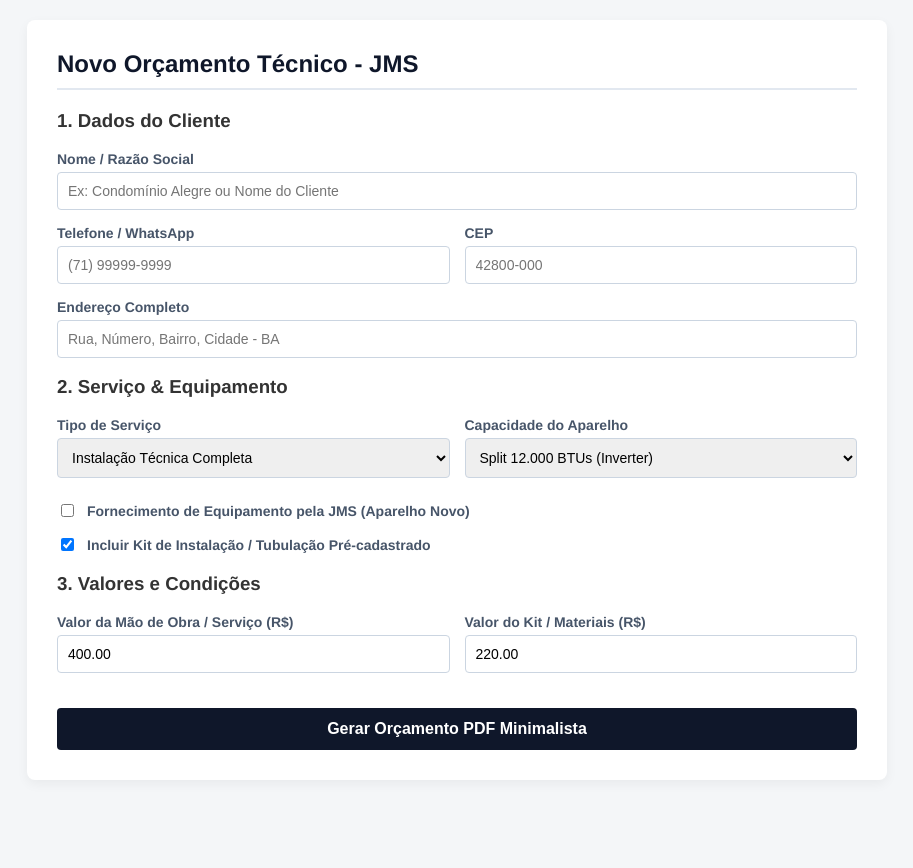
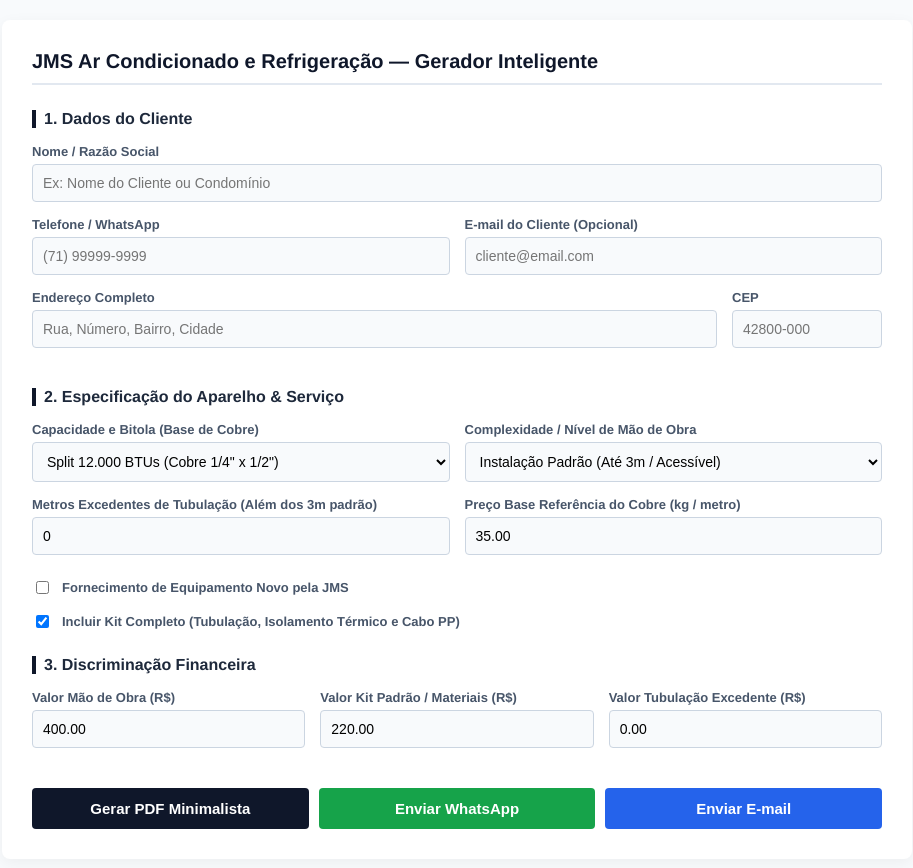
Before and after one commit to JMSBA2018/ORCAMENTO-JMS, a plain HTML site: page index.html in a window 1280 px wide. Shown: the whole page, without its empty margins (183-1096 px from the left). Before the commit the page ends 800 px from the top, so only its background shows below. Drawn offline with nearby package versions, Linux system fonts and the light colour scheme.

Commit message:
Refactor index.html for clarity and user experience
Updated titles, labels, and styles for improved clarity and consistency. Enhanced the form structure and added new input fields for better user interaction.

```diff
--- a/index.html
+++ b/index.html
@@ -2,20 +2,26 @@
 <html lang="pt-BR">
 <head>
     <meta charset="UTF-8">
-    <title>Gerador de Orçamento - JMS Ar Condicionado</title>
-    <!-- Biblioteca jsPDF para gerar o PDF limpo -->
+    <title>JMS Ar Condicionado - Gerador de Orçamentos</title>
+    <!-- Biblioteca jsPDF para geração do PDF -->
     <script src="https://cdnjs.cloudflare.com/ajax/libs/jspdf/2.5.1/jspdf.umd.min.js"></script>
     <style>
-        body { font-family: 'Helvetica Neue', Helvetica, Arial, sans-serif; background: #f4f6f8; margin: 0; padding: 20px; color: #333; }
-        .container { max-width: 800px; background: #fff; padding: 30px; border-radius: 8px; box-shadow: 0 4px 12px rgba(0,0,0,0.05); margin: auto; }
-        h2 { color: #0f172a; border-bottom: 2px solid #e2e8f0; padding-bottom: 10px; margin-top: 0; }
+        body { font-family: 'Helvetica Neue', Helvetica, Arial, sans-serif; background: #f8fafc; margin: 0; padding: 20px; color: #334155; }
+        .container { max-width: 850px; background: #fff; padding: 30px; border-radius: 8px; box-shadow: 0 4px 15px rgba(0,0,0,0.05); margin: auto; }
+        h2 { color: #0f172a; border-bottom: 2px solid #e2e8f0; padding-bottom: 10px; margin-top: 0; font-size: 20px; }
+        h3 { color: #1e293b; font-size: 16px; margin-top: 25px; border-left: 4px solid #0f172a; padding-left: 8px; }
         .form-group { margin-bottom: 15px; }
-        label { display: block; font-weight: bold; margin-bottom: 5px; font-size: 14px; color: #475569; }
-        input, select, textarea { width: 100%; padding: 10px; border: 1px solid #cbd5e1; border-radius: 4px; font-size: 14px; box-sizing: border-box; }
+        label { display: block; font-weight: 600; margin-bottom: 5px; font-size: 13px; color: #475569; }
+        input, select, textarea { width: 100%; padding: 10px; border: 1px solid #cbd5e1; border-radius: 4px; font-size: 14px; box-sizing: border-box; background: #f8fafc; }
         .row { display: flex; gap: 15px; }
         .col { flex: 1; }
-        button { background: #0f172a; color: #fff; border: none; padding: 12px 20px; font-size: 16px; border-radius: 4px; cursor: pointer; width: 100%; margin-top: 20px; font-weight: bold; }
+        .btn-group { display: flex; gap: 10px; margin-top: 25px; }
+        button { background: #0f172a; color: #fff; border: none; padding: 12px 20px; font-size: 15px; border-radius: 4px; cursor: pointer; flex: 1; font-weight: bold; transition: background 0.2s; }
         button:hover { background: #1e293b; }
+        button.btn-whatsapp { background: #16a34a; }
+        button.btn-whatsapp:hover { background: #15803d; }
+        button.btn-email { background: #2563eb; }
+        button.btn-email:hover { background: #1d4ed8; }
         .checkbox-group { display: flex; align-items: center; gap: 10px; margin-top: 8px; }
         .checkbox-group input { width: auto; }
     </style>
@@ -23,13 +29,13 @@
 <body>
 
 <div class="container">
-    <h2>Novo Orçamento Técnico - JMS</h2>
+    <h2>JMS Ar Condicionado e Refrigeração — Gerador Inteligente</h2>
 
-    <!-- DADOS DO CLIENTE -->
+    <!-- 1. DADOS DO CLIENTE -->
     <h3>1. Dados do Cliente</h3>
     <div class="form-group">
         <label>Nome / Razão Social</label>
-        <input type="text" id="cliNome" placeholder="Ex: Condomínio Alegre ou Nome do Cliente">
+        <input type="text" id="cliNome" placeholder="Ex: Nome do Cliente ou Condomínio">
     </div>
     <div class="row">
         <div class="col">
@@ -40,38 +46,63 @@
         </div>
         <div class="col">
             <div class="form-group">
+                <label>E-mail do Cliente (Opcional)</label>
+                <input type="email" id="cliEmail" placeholder="cliente@email.com">
+            </div>
+        </div>
+    </div>
+    <div class="row">
+        <div class="col">
+            <div class="form-group">
+                <label>Endereço Completo</label>
+                <input type="text" id="cliEndereco" placeholder="Rua, Número, Bairro, Cidade">
+            </div>
+        </div>
+        <div class="col" style="max-width: 150px;">
+            <div class="form-group">
                 <label>CEP</label>
                 <input type="text" id="cliCep" placeholder="42800-000">
             </div>
         </div>
     </div>
-    <div class="form-group">
-        <label>Endereço Completo</label>
-        <input type="text" id="cliEndereco" placeholder="Rua, Número, Bairro, Cidade - BA">
-    </div>
 
-    <!-- ESPECIFICAÇÃO DO SERVIÇO -->
-    <h3>2. Serviço & Equipamento</h3>
+    <!-- 2. EQUIPAMENTO E SERVIÇO -->
+    <h3>2. Especificação do Aparelho & Serviço</h3>
     <div class="row">
         <div class="col">
             <div class="form-group">
-                <label>Tipo de Serviço</label>
-                <select id="tipoServico">
-                    <option value="Instalação Técnica Completa">Instalação Técnica Completa</option>
-                    <option value="Manutenção Preventiva / Higienização">Manutenção Preventiva / Higienização</option>
-                    <option value="Manutenção Corretiva / Reparo">Manutenção Corretiva / Reparo</option>
+                <label>Capacidade e Bitola (Base de Cobre)</label>
+                <select id="capacidadeBtu" onchange="atualizarParametrosPorBtu()">
+                    <option value="9000">Split 9.000 BTUs (Cobre 1/4" x 3/8")</option>
+                    <option value="12000" selected>Split 12.000 BTUs (Cobre 1/4" x 1/2")</option>
+                    <option value="18000">Split 18.000 BTUs (Cobre 1/4" x 5/8")</option>
+                    <option value="24000">Split 24.000 BTUs (Cobre 3/8" x 5/8")</option>
                 </select>
             </div>
         </div>
         <div class="col">
             <div class="form-group">
-                <label>Capacidade do Aparelho</label>
-                <select id="capacidadeBtu" onchange="atualizarKitPrecadastrado()">
-                    <option value="9000">Split 9.000 BTUs (Inverter)</option>
-                    <option value="12000" selected>Split 12.000 BTUs (Inverter)</option>
-                    <option value="18000">Split 18.000 BTUs (Inverter)</option>
-                    <option value="24000">Split 24.000 BTUs (Inverter)</option>
+                <label>Complexidade / Nível de Mão de Obra</label>
+                <select id="complexidadeServico" onchange="calcularValoresAutomaticos()">
+                    <option value="padrao">Instalação Padrão (Até 3m / Acessível)</option>
+                    <option value="complexa">Instalação Complexa (Andares / Altura / Dificuldade)</option>
+                    <option value="manutencao">Manutenção / Higienização Especializada</option>
                 </select>
+            </div>
+        </div>
+    </div>
+
+    <div class="row">
+        <div class="col">
+            <div class="form-group">
+                <label>Metros Excedentes de Tubulação (Além dos 3m padrão)</label>
+                <input type="number" id=" metrosExcedentes" value="0" min="0" oninput="calcularValoresAutomaticos()">
+            </div>
+        </div>
+        <div class="col">
+            <div class="form-group">
+                <label>Preço Base Referência do Cobre (kg / metro)</label>
+                <input type="number" id="precoCobre" value="35.00" oninput="calcularValoresAutomaticos()">
             </div>
         </div>
     </div>
@@ -79,50 +110,85 @@
     <div class="form-group">
         <div class="checkbox-group">
             <input type="checkbox" id="forneceEquipamento">
-            <label for="forneceEquipamento" style="margin:0; cursor:pointer;">Fornecimento de Equipamento pela JMS (Aparelho Novo)</label>
+            <label for="forneceEquipamento" style="margin:0; cursor:pointer;">Fornecimento de Equipamento Novo pela JMS</label>
         </div>
     </div>
 
     <div class="form-group">
         <div class="checkbox-group">
             <input type="checkbox" id="incluiKit" checked onchange="toggleKitCampos()">
-            <label for="incluiKit" style="margin:0; cursor:pointer;">Incluir Kit de Instalação / Tubulação Pré-cadastrado</label>
+            <label for="incluiKit" style="margin:0; cursor:pointer;">Incluir Kit Completo (Tubulação, Isolamento Térmico e Cabo PP)</label>
         </div>
     </div>
 
-    <!-- VALORES -->
-    <h3>3. Valores e Condições</h3>
+    <!-- 3. DISCRIMINAÇÃO FINANCEIRA CALCULADA -->
+    <h3>3. Discriminação Financeira</h3>
     <div class="row">
         <div class="col">
             <div class="form-group">
-                <label>Valor da Mão de Obra / Serviço (R$)</label>
+                <label>Valor Mão de Obra (R$)</label>
                 <input type="number" id="valServico" value="400.00">
             </div>
         </div>
         <div class="col" id="blocoKitValor">
             <div class="form-group">
-                <label>Valor do Kit / Materiais (R$)</label>
+                <label>Valor Kit Padrão / Materiais (R$)</label>
                 <input type="number" id="valKit" value="220.00">
+            </div>
+        </div>
+        <div class="col">
+            <div class="form-group">
+                <label>Valor Tubulação Excedente (R$)</label>
+                <input type="number" id="valExcedente" value="0.00">
             </div>
         </div>
     </div>
 
-    <button onclick="gerarPDFJMS()">Gerar Orçamento PDF Minimalista</button>
+    <!-- BOTÕES DE AÇÃO RÁPIDA -->
+    <div class="btn-group">
+        <button onclick="gerarPDFJMS()">Gerar PDF Minimalista</button>
+        <button class="btn-whatsapp" onclick="enviarWhatsApp()">Enviar WhatsApp</button>
+        <button class="btn-email" onclick="enviarEmail()">Enviar E-mail</button>
+    </div>
 </div>
 
 <script>
-    function atualizarKitPrecadastrado() {
+    function atualizarParametrosPorBtu() {
         const btu = document.getElementById('capacidadeBtu').value;
-        const valKitInput = document.getElementById('valKit');
+        const kitInput = document.getElementById('valKit');
 
-        // Exemplo de automação de preço do kit com base no BTU pré-cadastrado
-        if (btu === '9000' || btu === '12000') {
-            valKitInput.value = '220.00';
-        } else if (btu === '18000') {
-            valKitInput.value = '310.00';
-        } else if (btu === '24000') {
-            valKitInput.value = '480.00';
-        }
+        // Ajuste automático estimado do kit base (incluindo tubos, isolamento e cabo PP compatível)
+        if (btu === '9000') kitInput.value = '190.00';
+        else if (btu === '12000') kitInput.value = '220.00';
+        else if (btu === '18000') kitInput.value = '320.00';
+        else if (btu === '24000') kitInput.value = '480.00';
+
+        calcularValoresAutomaticos();
+    }
+
+    function calcularValoresAutomaticos() {
+        const btu = document.getElementById('capacidadeBtu').value;
+        const complexidade = document.getElementById('complexidadeServico').value;
+        const metros = parseFloat(document.getElementById('metrosExcedentes').value) || 0;
+        const precoBaseCobre = parseFloat(document.getElementById('precoCobre').value) || 35.00;
+
+        // Mão de obra base ajustada por complexidade
+        let maoObra = 400;
+        if (complexidade === 'complexa') maoObra = 550;
+        if (complexidade === 'manutencao') maoObra = 300;
+        if (btu === '18000') maoObra += 100;
+        if (btu === '24000') maoObra += 200;
+        document.getElementById('valServico').value = maoObra.toFixed(2);
+
+        // Fator de bitola para tubulação excedente (quanto maior a capacidade, mais encarece o metro excedente)
+        let multiplicadorBitola = 1.0;
+        if (btu === '12000') multiplicadorBitola = 1.2;
+        if (btu === '18000') multiplicadorBitola = 1.5;
+        if (btu === '24000') multiplicadorBitola = 2.0;
+
+        let valorExcedenteMetro = precoBaseCobre * multiplicadorBitola;
+        let totalExcedente = metros * valorExcedenteMetro;
+        document.getElementById('valExcedente').value = totalExcedente.toFixed(2);
     }
 
     function toggleKitCampos() {
@@ -130,130 +196,9 @@
         document.getElementById('blocoKitValor').style.display = inclui ? 'block' : 'none';
     }
 
-    function gerarPDFJMS() {
+    function construirPDFDoc() {
         const { jsPDF } = window.jspdf;
         const doc = new jsPDF();
 
-        // Dados recolhidos do formulário
         const nome = document.getElementById('cliNome').value || "Cliente Não Informado";
-        const fone = document.getElementById('cliFone').value || "(71) --";
-        const cep = document.getElementById('cliCep').value || "";
-        const endereco = document.getElementById('cliEndereco').value || "Endereço não informado";
-        const servico = document.getElementById('tipoServico').value;
-        const btu = document.getElementById('capacidadeBtu').value;
-        const fornece = document.getElementById('forneceEquipamento').checked;
-        const incluiKit = document.getElementById('incluiKit').checked;
-
-        const valServico = parseFloat(document.getElementById('valServico').value) || 0;
-        const valKit = incluiKit ? (parseFloat(document.getElementById('valKit').value) || 0) : 0;
-        const total = valServico + valKit;
-
-        // CABEÇALHO EMPRESA (Fiel aos dados oficiais da JMS)
-        doc.setFont("Helvetica", "bold");
-        doc.setFontSize(14);
-        doc.setTextColor(15, 23, 42);
-        doc.text("JMS AR CONDICIONADO E REFRIGERAÇÃO", 15, 20);
-
-        doc.setFont("Helvetica", "normal");
-        doc.setFontSize(9);
-        doc.setTextColor(100, 100, 100);
-        doc.text("CNPJ: 29.694.983/0001-95 | Técnico: José Manoel", 15, 25);
-        doc.text("Rua da Glória, 8, loja 4, Gleba C, Camaçari - BA", 15, 30);
-        doc.text("WhatsApp: (71) 99683-6999", 15, 35);
-
-        // NÚMERO E DATA DO ORÇAMENTO (Canto direito)
-        doc.setFont("Helvetica", "bold");
-        doc.setFontSize(10);
-        doc.setTextColor(15, 23, 42);
-        doc.text("ORÇAMENTO Nº: JMS-2026/100", 140, 20);
-        doc.setFont("Helvetica", "normal");
-        doc.text("Data: " + new Date().toLocaleDateString('pt-BR'), 140, 25);
-
-        // LINHA DIVISÓRIA LEVE
-        doc.setDrawColor(220, 224, 230);
-        doc.line(15, 42, 195, 42);
-
-        // DADOS DO CLIENTE (Bloco limpo)
-        doc.setFont("Helvetica", "bold");
-        doc.setFontSize(10);
-        doc.text("1. DADOS DO CLIENTE", 15, 50);
-
-        doc.setFont("Helvetica", "normal");
-        doc.setFontSize(9);
-        doc.text("Cliente: " + nome, 15, 57);
-        doc.text("Telefone: " + fone, 120, 57);
-        doc.text("Endereço: " + endereco + (cep ? " - CEP: " + cep : ""), 15, 63);
-
-        // ESPECIFICAÇÃO DOS SERVIÇOS
-        doc.setFont("Helvetica", "bold");
-        doc.setFontSize(10);
-        doc.text("2. ESPECIFICAÇÃO DOS SERVIÇOS", 15, 75);
-
-        let posY = 83;
-        doc.setFont("Helvetica", "normal");
-        doc.text("• " + servico + " (" + btu + " BTUs)", 18, posY);
-
-        if (fornece) {
-            posY += 6;
-            doc.text("• Fornecimento de Equipamento Novo incluso.", 18, posY);
-        }
-        if (incluiKit) {
-            posY += 6;
-            doc.text("• Fornecimento de Kit de Instalação / Tubulação de Cobre.", 18, posY);
-        }
-
-        // DISCRIMINAÇÃO FINANCEIRA
-        doc.setFont("Helvetica", "bold");
-        doc.setFontSize(10);
-        doc.text("3. DISCRIÇÃO FINANCEIRA", 15, posY + 15);
-
-        // Resumo de valores
-        let finY = posY + 23;
-        doc.setFont("Helvetica", "normal");
-        doc.text("Mão de Obra / Serviço Principal", 15, finY);
-        doc.text("R$ " + valServico.toFixed(2), 170, finY, { align: 'right' });
-
-        if (incluiKit) {
-            finY += 6;
-            doc.text("Kit de Instalação / Materiais Complementares", 15, finY);
-            doc.text("R$ " + valKit.toFixed(2), 170, finY, { align: 'right' });
-        }
-
-        // TOTAL EM DESTAQUE LIMPO
-        finY += 12;
-        doc.setDrawColor(200, 200, 200);
-        doc.line(15, finY - 4, 195, finY - 4);
-
-        doc.setFont("Helvetica", "bold");
-        doc.setFontSize(11);
-        doc.setTextColor(15, 23, 42);
-        doc.text("VALOR TOTAL DO ORÇAMENTO:", 110, finY + 4);
-        doc.text("R$ " + total.toFixed(2), 195, finY + 4, { align: 'right' });
-
-        // PAGAMENTO E GARANTIA
-        finY += 20;
-        doc.setFont("Helvetica", "bold");
-        doc.setFontSize(9);
-        doc.text("Condições de Pagamento:", 15, finY);
-        doc.setFont("Helvetica", "normal");
-        doc.text("PIX, Cartão de Crédito ou Faturamento à Vista. Dados PIX (CNPJ): 29.694.983/0001-95", 15, finY + 5);
-
-        finY += 14;
-        doc.setFont("Helvetica", "bold");
-        doc.text("Garantia Técnica:", 15, finY);
-        doc.setFont("Helvetica", "normal");
-        doc.text("90 (noventa) dias sobre a execução dos serviços prestados.", 15, finY + 5);
-
-        // ASSINATURA
-        finY += 25;
-        doc.text("Camaçari - BA, " + new Date().toLocaleDateString('pt-BR'), 105, finY, { align: 'center' });
-        doc.line(70, finY + 15, 140, finY + 15);
-        doc.text("José Manoel — JMS Ar Condicionado", 105, finY + 20, { align: 'center' });
-
-        // Salvar PDF
-        doc.save("Orcamento_JMS_" + nome.replace(/[^a-zA-Z0-9]/g, "_") + ".pdf");
-    }
-</script>
-
-</body>
-</html>
+        const fone = document.getElementById('
```
